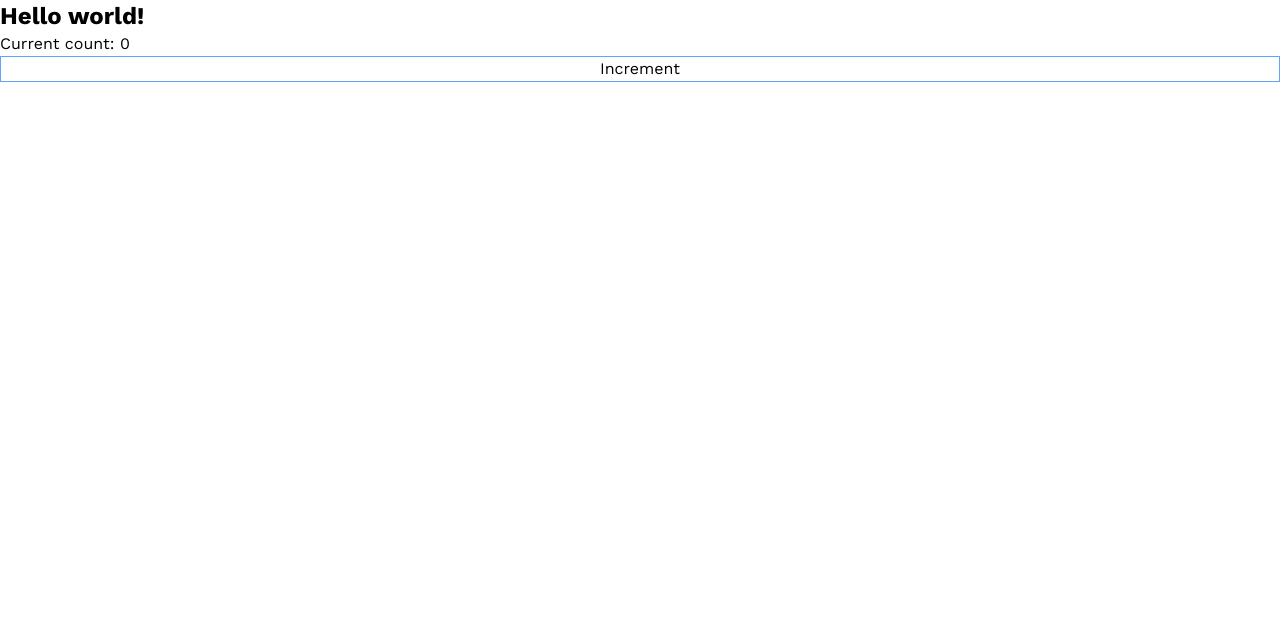
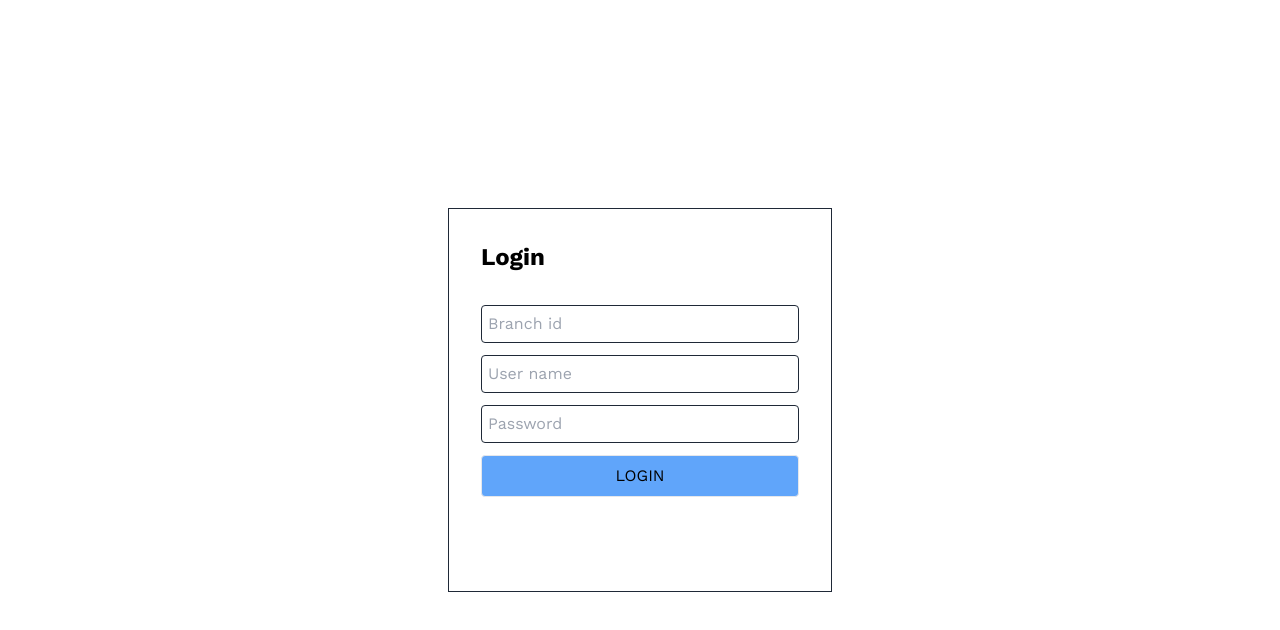
Before and after one commit to neilbryson/branch-users, a React app: page / in a window 1280 px wide. Shown: the top 630 px of the page. Built offline with nearby package versions, Linux system fonts and the light colour scheme.

Commit message:
feat: create login page

```diff
--- a/public/index.html
+++ b/public/index.html
@@ -3,7 +3,7 @@
 <head>
     <meta charset="UTF-8">
     <meta name="viewport" content="width=device-width, initial-scale=1">
-    <title>React app</title>
+    <title>Branch users</title>
     <link rel="preconnect" href="https://fonts.googleapis.com">
     <link rel="preconnect" href="https://fonts.gstatic.com" crossorigin>
     <link href="https://fonts.googleapis.com/css2?family=Work+Sans:wght@300;400;700&display=swap" rel="stylesheet">
--- /dev/null
+++ b/src/components/Button.tsx
@@ -0,0 +1,14 @@
+import { ButtonHTMLAttributes } from 'react';
+
+export type ButtonProps = {
+  isPrimary?: boolean;
+} & ButtonHTMLAttributes<HTMLButtonElement>;
+
+export const Button = ({ isPrimary = true, ...props }: ButtonProps) => {
+  return (
+    <button
+      className={`p-2 border rounded ${isPrimary ? 'bg-blue-400 hover:bg-blue-500' : 'bg-gray-300 hover:bg-gray-400'}`}
+      {...props}
+    />
+  );
+};
--- /dev/null
+++ b/src/components/TextInput.tsx
@@ -0,0 +1,5 @@
+import { InputHTMLAttributes } from 'react';
+
+export const TextInput = (props: InputHTMLAttributes<HTMLInputElement>) => (
+  <input className="border border-gray-800 p-1.5 rounded mb-3 last:mb-0" {...props} />
+);
--- /dev/null
+++ b/src/layouts/LoginForm.tsx
@@ -0,0 +1,22 @@
+import { useState } from 'react';
+
+import { Button } from '../components/Button';
+import { TextInput } from '../components/TextInput';
+
+export const LoginForm = () => {
+  const [branchId, setBranchId] = useState('');
+  const [username, setUsername] = useState('');
+  const [password, setPassword] = useState('');
+
+  return (
+    <section className="border border-gray-800 w-full h-full md:w-96 md:h-96 p-8">
+      <h1 className="text-2xl font-bold mb-8">Login</h1>
+      <div className="flex flex-col">
+        <TextInput type="number" placeholder="Branch id" value={branchId} />
+        <TextInput type="text" placeholder="User name" value={username} />
+        <TextInput type="password" placeholder="Password" value={password} />
+        <Button isPrimary>LOGIN</Button>
+      </div>
+    </section>
+  );
+};
--- /dev/null
+++ b/src/views/LoginView.tsx
@@ -0,0 +1,9 @@
+import { LoginForm } from '../layouts/LoginForm';
+
+export const LoginView = () => {
+  return (
+    <main className="w-screen h-screen flex items-center justify-center">
+      <LoginForm />
+    </main>
+  );
+};
--- a/src/views/RootView.tsx
+++ b/src/views/RootView.tsx
@@ -2,15 +2,15 @@ import { Provider } from 'react-redux';
 import { BrowserRouter, Route, Routes } from 'react-router-dom';
 
 import store from '../store/configureStore';
+import { LoginView } from './LoginView';
 import { NotFoundView } from './NotFoundView';
-import { SampleView } from './SampleView';
 
 export const RootView = () => {
   return (
     <Provider store={store}>
       <BrowserRouter>
         <Routes>
-          <Route path="/" element={<SampleView />} />
+          <Route path="/" element={<LoginView />} />
           <Route path="*" element={<NotFoundView />} />
         </Routes>
       </BrowserRouter>
--- a/src/views/SampleView.tsx
+++ /dev/null
@@ -1,23 +0,0 @@
-import { useDispatch } from 'react-redux';
-
-import { useAppSelector } from '../hooks/useAppSelector';
-import { increment } from '../store/modules/sample/actions';
-
-export const SampleView = () => {
-  const dispatch = useDispatch();
-  const count = useAppSelector((state) => state.sampleReducer.count);
-
-  return (
-    <main>
-      <section>
-        <h1 className="font-bold text-2xl">Hello world!</h1>
-        <div className="flex flex-col">
-          <span>Current count: {count}</span>
-          <button className="border border-blue-400" onClick={() => dispatch(increment())}>
-            Increment
-          </button>
-        </div>
-      </section>
-    </main>
-  );
-};
```
Also changed, not shown: 1 other file (tests, documents, lock files or other folders).
